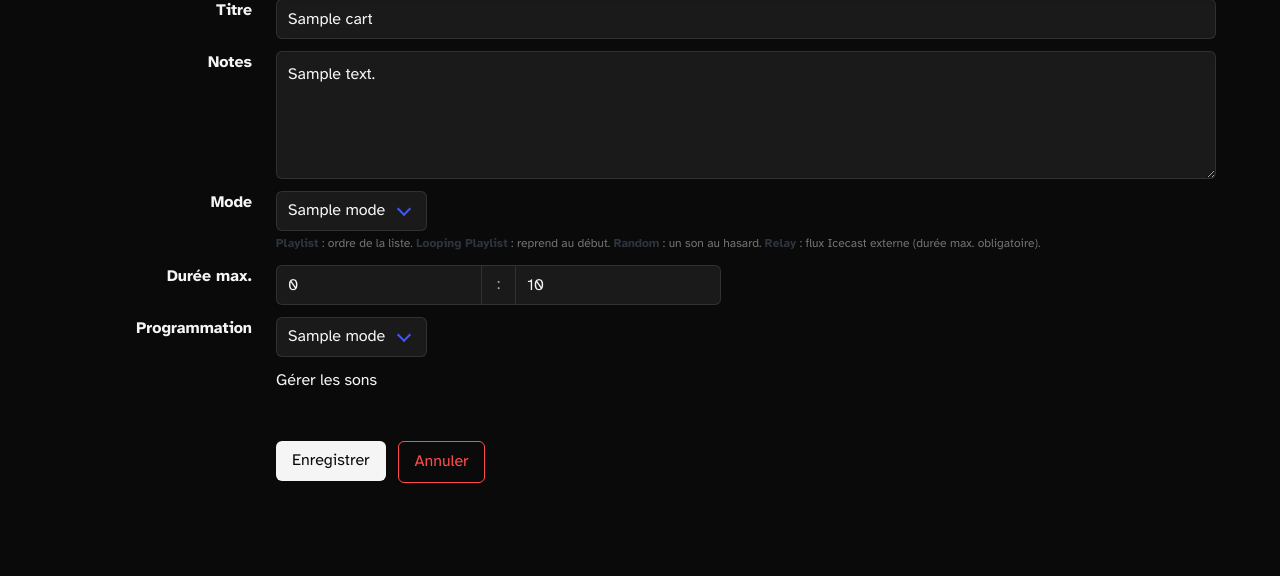
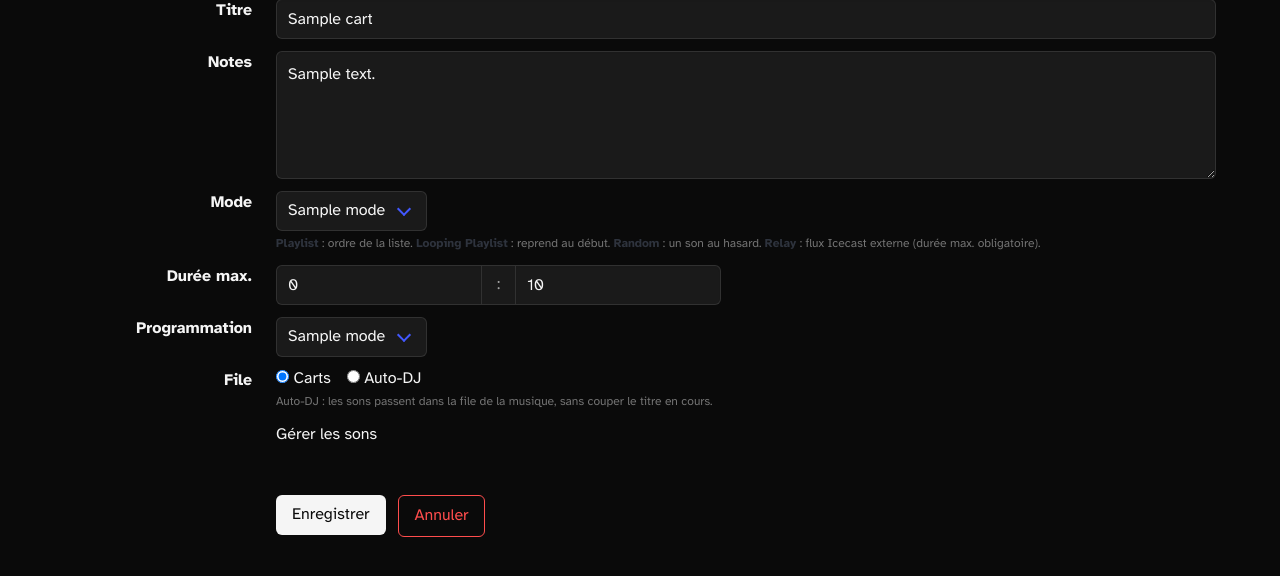
Before and after one commit to lazbutton/button, a Python web app: template radiotomate/radiotomate/templates/carts/cart_form.jinja in a window 1280 px wide. Shown: the part 43-619 px from the top of the page. Run offline with Jinja, Linux system fonts and the light colour scheme; the template is opened without the code that fills it: most values are stand-ins (such as "Sample title", 1, 10 or a date in 2020).

Commit message:
Carts : le formulaire HTMX garde le choix de file Auto-DJ.
Moteur, correctif : le choix Carts / Auto-DJ était rangé dans le bloc du
mode cron, que le formulaire ne propose plus depuis la migration v14. Il
n'était donc jamais affiché, et chaque enregistrement depuis l'ancienne
admin (:6811) remettait `cart.url` à vide. Un cart réglé sur la file
Auto-DJ (spots, promos) repassait ainsi dans la file des carts, qui
coupe le titre en cours. `Cart.playout_queue()` lit toujours ce choix,
pour l'horloge comme pour « jouer maintenant ».

Le choix s'affiche maintenant pour tout cart hors relais. La première
option dit « Jingles » pour un cart en mode Jingles, « Carts » sinon.
La console, qui écrit `queue` en JSON, n'est pas touchée.

`test_carts_simple_timing` vérifie l'aller-retour. Il lit maintenant
la ligne de la liste avant d'ouvrir le formulaire, qui est une page à
part.

Co-Authored-By: Claude Opus 5.5 <noreply@anthropic.com>

```diff
--- a/radiotomate/radiotomate/templates/carts/cart_form.jinja
+++ b/radiotomate/radiotomate/templates/carts/cart_form.jinja
@@ -131,6 +131,29 @@
         </div>
     </div>
 
+    <template x-if="mode != '{{ CartMode.RELAY.name }}'">
+        <div class="field is-horizontal">
+            <div class="field-label">
+                <label class="label">File</label>
+            </div>
+            <div class="field-body">
+                <div class="field">
+                    <div class="radios">
+                        <label class="radio">
+                            <input type="radio" name="queue" value="carts" {{ 'checked' if not cart or cart.url !='autodj' else '' }} />
+                            <span x-text="schedule == '{{ ScheduleMode.JINGLES.name }}' ? 'Jingles' : 'Carts'">Carts</span>
+                        </label>
+                        <label class="radio">
+                            <input type="radio" name="queue" value="autodj" {{ 'checked' if cart and cart.url=='autodj' else '' }} />
+                            Auto-DJ
+                        </label>
+                    </div>
+                    <p class="help">Auto-DJ : les sons passent dans la file de la musique, sans couper le titre en cours.</p>
+                </div>
+            </div>
+        </div>
+    </template>
+
     <template x-if="schedule == '{{ ScheduleMode.TIMED.name }}'"><div>
         <template x-if="advanced">
             <div>
@@ -140,21 +163,6 @@
                     </div>
                     <div class="field-body">
                         {{ cron_formula(cart) }}
-                    </div>
-                </div>
-                <div class="field is-horizontal">
-                    <div class="field-label">
-                        <label class="label">File</label>
-                    </div>
-                    <div class="field-body radios">
-                        <label class="radio">
-                            <input type="radio" name="queue" value="carts" {{ 'checked' if not cart or cart.url !='autodj' else '' }} />
-                            Carts
-                        </label>
-                        <label class="radio">
-                            <input type="radio" name="queue" value="autodj" {{ 'checked' if cart and cart.url=='autodj' else '' }} />
-                            Auto-DJ
-                        </label>
                     </div>
                 </div>
             </div>
```
Also changed, not shown: radiotomate/tests/interface/test_carts.py (+6 -5 lines).
